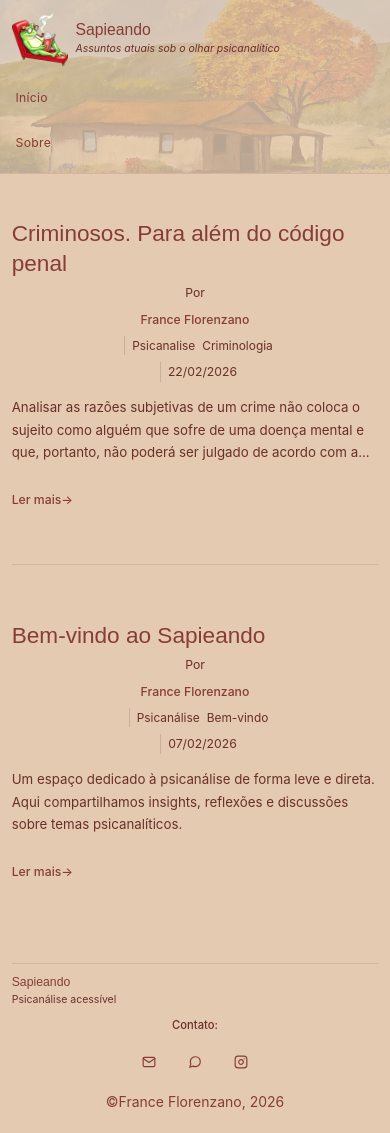
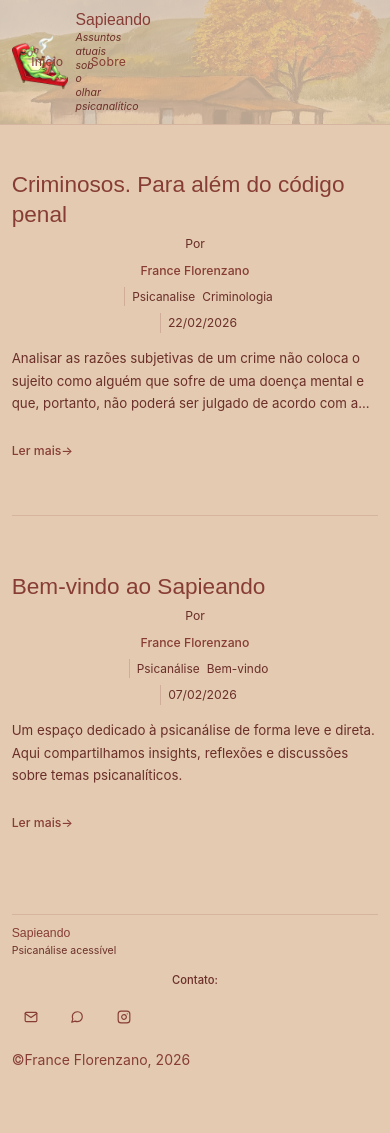
Before and after one commit to psifranceflorenzano/sapieando, a Jekyll site: the page built from index.html, in a window 390 px wide and 1133 px high. Built offline with Jekyll 4.4.1, drawn with Linux system fonts in a browser that asks for light colours; some web fonts are replaced.

Commit message:
improvements to mobile UI

```diff
--- a/assets/css/main.css
+++ b/assets/css/main.css
@@ -453,8 +453,6 @@
 /* Responsive Header - Mobile First */
 @media (max-width: 640px) {
   .header-container {
-    flex-direction: column;
-    align-items: flex-start;
     gap: clamp(0.75rem, 3vw, 1rem);
   }
 
@@ -467,15 +465,22 @@
   }
 
   .nav-menu {
-    flex-direction: column;
-    align-items: flex-start;
-    gap: 0.5rem;
+    flex-direction: row;
+    justify-content: flex-start;
+    gap: clamp(1rem, 4vw, 1.5rem);
     width: 100%;
+    flex-wrap: nowrap;
+  }
+
+  .nav-menu li {
+    flex-shrink: 0;
   }
 
   .nav-menu a {
-    width: 100%;
-    justify-content: flex-start;
+    width: auto;
+    justify-content: center;
+    white-space: nowrap;
+    padding: clamp(0.5rem, 1.5vw, 0.75rem) clamp(0.5rem, 2vw, 1rem);
   }
 
   .nav-menu a::after {
@@ -486,6 +491,10 @@
 @media (max-width: 480px) {
   .header-container {
     padding: 0 clamp(0.75rem, 3vw, 1rem);
+  }
+
+  .nav-menu {
+    gap: clamp(0.75rem, 3vw, 1rem);
   }
 }
 
@@ -560,6 +569,7 @@
   margin-bottom: clamp(0.375rem, 1vw, 0.5rem);
   font-size: clamp(1.25rem, 4vw + 0.5rem, 2rem);
   line-height: 1.3;
+  text-align: left;
 }
 
 .post-list .post-title a {
@@ -626,6 +636,7 @@
   font-family: "Albura SemiBold", "Albura", sans-serif;
   margin-bottom: 1rem;
   line-height: 1.2;
+  text-align: left;
 }
 
 .post-content {
@@ -800,19 +811,28 @@
   .site-footer .footer-content {
     flex-direction: column;
     align-items: flex-start;
-    gap: clamp(0.75rem, 2.5vw, 1rem);
+    gap: clamp(1rem, 3vw, 1.5rem);
+  }
+
+  .footer-brand {
+    width: 100%;
   }
 
   .footer-contact-compact {
     flex-direction: column;
     align-items: flex-start;
-    gap: clamp(0.375rem, 1.5vw, 0.5rem);
+    gap: clamp(0.5rem, 2vw, 0.75rem);
     width: 100%;
+  }
+
+  .contact-icons {
+    width: 100%;
+    justify-content: flex-start;
   }
 
   .footer-copyright {
     width: 100%;
-    text-align: center;
+    text-align: left;
     margin-top: clamp(0.5rem, 1.5vw, 0.75rem);
   }
 }
```
